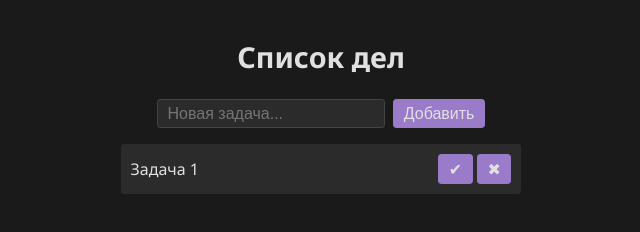
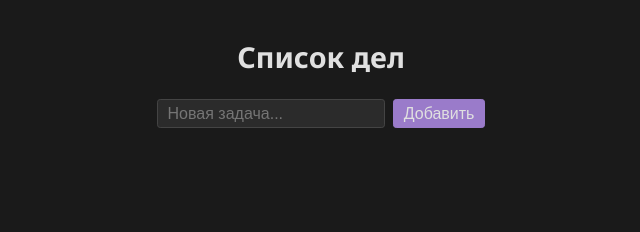
Before and after one commit to Aluali1998/homework, a plain HTML site: page dz76/index.html in a window 1280 px wide. Shown: the whole page, without its empty margins (319-959 px from the left). Drawn offline with Linux system fonts and the light colour scheme.

Commit message:
Update index.html

```diff
--- a/dz76/index.html
+++ b/dz76/index.html
@@ -22,13 +22,7 @@
         <button class="button-create button">Добавить</button>
       </form>
       <ul class="todos">
-        <li class="todo">
-          <div class="todo-text">Задача 1</div>
-          <div class="todo-actions">
-            <button class="button-complete button">&#10004;</button>
-            <button class="button-delete button">&#10006;</button>
-          </div>
-        </li>
+
       </ul>
     </div>
   </body>
```
